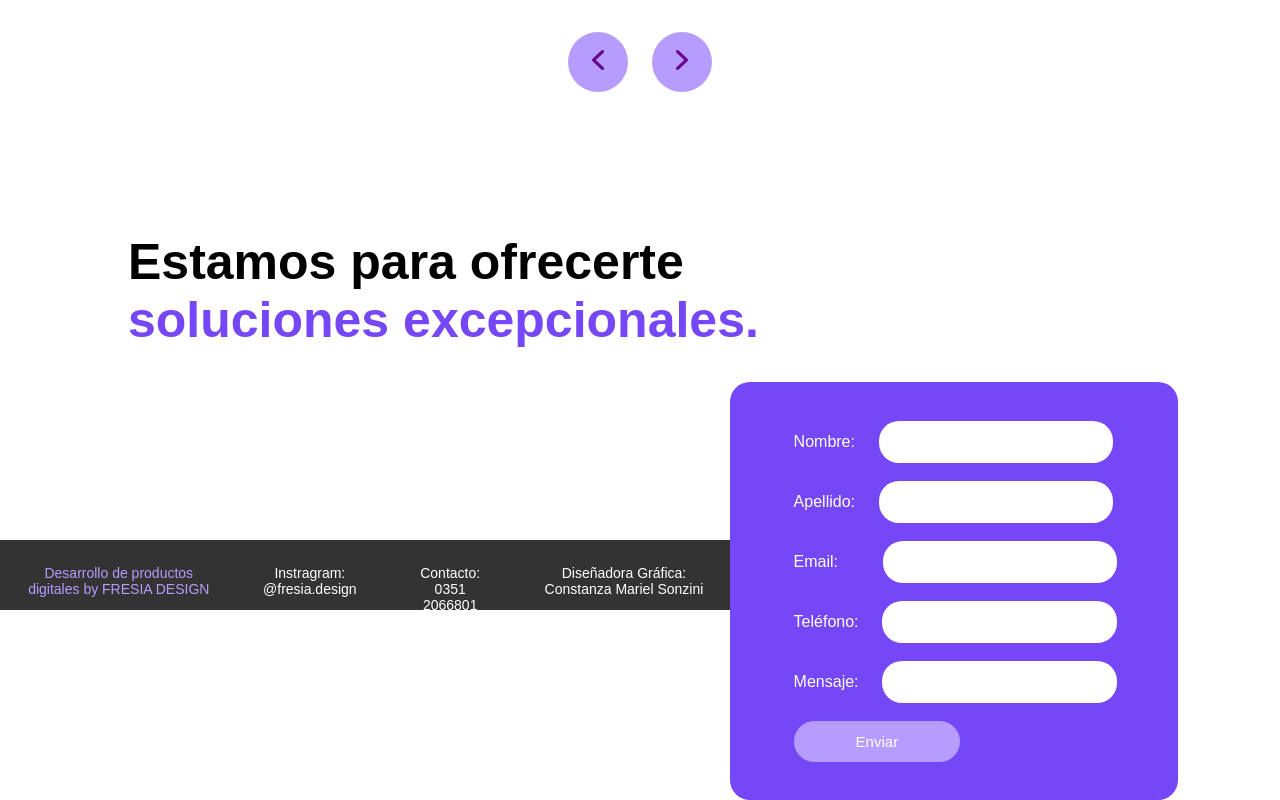
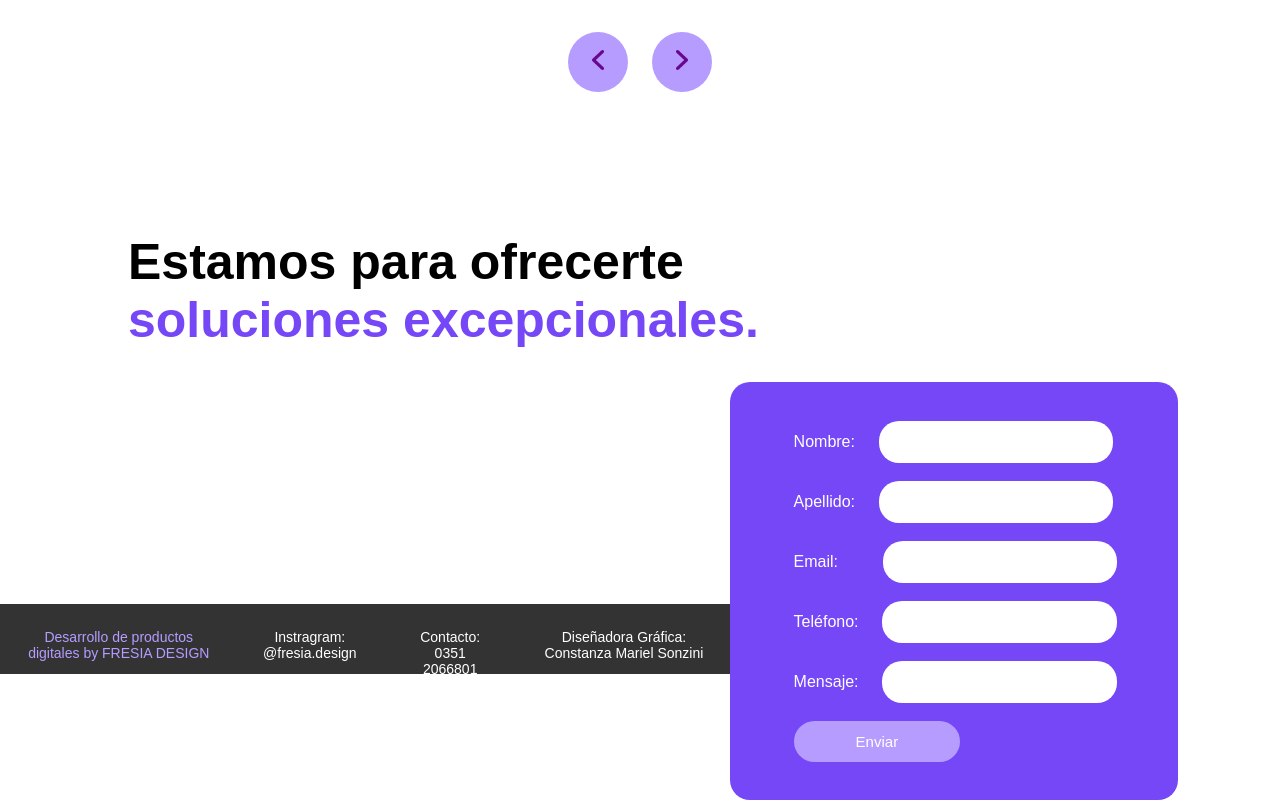
Before and after one commit to ConstanzaMarielSonzini/fresia-design-final, a plain HTML site: page index.html in a window 1280 px wide. Shown: the part 1582-2382 px from the top of the page. Drawn offline with Linux system fonts and the light colour scheme.

Commit message:
23-11-23 6

```diff
--- a/estilos/estilos2.css
+++ b/estilos/estilos2.css
@@ -455,7 +455,7 @@ background-color: #333; /* Color de fondo del encabezado */
 color: #fff; /* Color de texto del encabezado */
 display: flex;
 justify-content: center;
-margin-top: 35%;
+margin-top: 40%;
 }
 
 .footer-container {
--- a/index.html
+++ b/index.html
@@ -109,14 +109,6 @@
   </div>
 
   </div>
-
-
-<script src="./js/script.js"></script>
-<script src="./js/menuhamburguesa.js"></script>
-<script src="./js/main2.js"></script>
-<script src="./js/temporizador.js"></script>
-</body>
-<div>
   <footer class="footer">
 
     <div class="footer-container">
@@ -128,6 +120,11 @@
 
   </footer>
 
-</div>
+<script src="./js/script.js"></script>
+<script src="./js/menuhamburguesa.js"></script>
+<script src="./js/main2.js"></script>
+<script src="./js/temporizador.js"></script>
+</body>
+
 
 </html>
```
